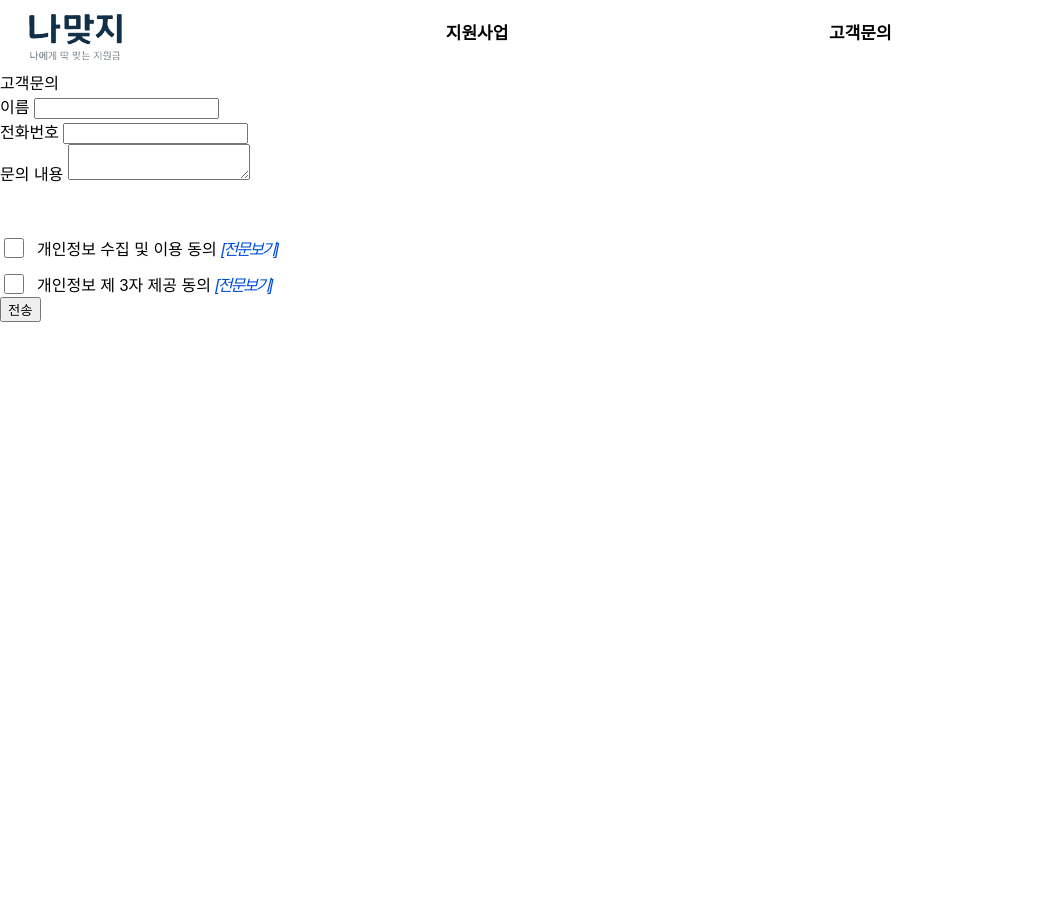
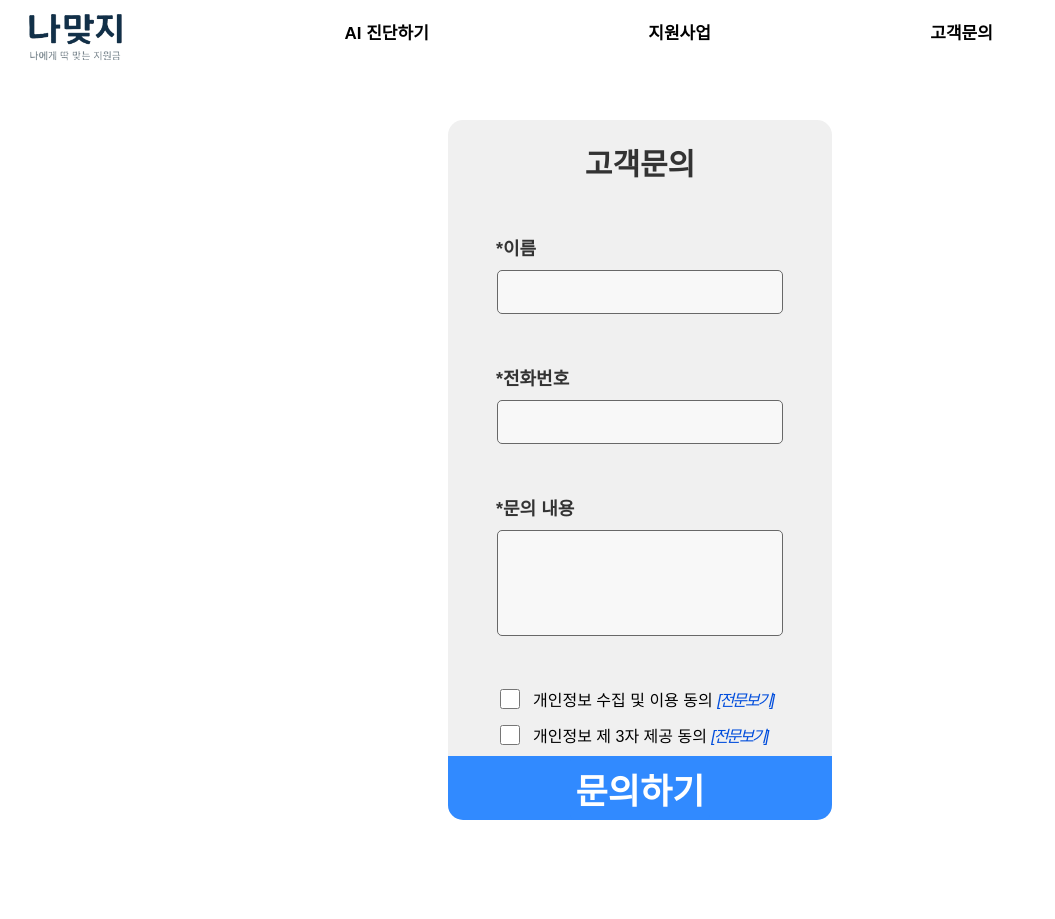
Before and after one commit to System-out-gyuil/PO_Web, a Django app: page /counsel/inquiry/ in a window 1280 px wide. Shown: the whole page, without its empty margins (0-1055 px from the left). Before the commit the page ends 322 px from the top, so only its background shows below. Run offline with Django 5.2, Linux system fonts and the light colour scheme.

Commit message:
add inquiry

```diff
--- a/counsel/views.py
+++ b/counsel/views.py
@@ -1,6 +1,6 @@
 from django.views import View
 from django.http import JsonResponse
-from .models import Counsel
+from .models import Counsel, Inquiry
 from django.shortcuts import render
 
 class CounselFormView(View):
@@ -43,7 +43,18 @@ class InquiryView(View):
         name = request.POST.get("name", "")
         phone = request.POST.get("phone", "")
         inquiry = request.POST.get("inquiry", "")
+        consent = request.POST.get("consent") == "on"
+        consent2 = request.POST.get("consent2") == "on"
 
-        print(name, phone, inquiry)
+
+        Inquiry.objects.create(
+            name=name,
+            phone=phone,
+            inquiry=inquiry,
+            consent=consent,
+            consent2=consent2
+        )
+
+        print(name, phone, inquiry, consent, consent2)
 
         return render(request, 'counsel/thank_you.html')
--- /dev/null
+++ b/static/counsel/inquiry.css
@@ -0,0 +1,100 @@
+.inquiry-container {
+  margin: 0 auto;
+  width: 30%;
+  height: 700px;
+  background-color: #f0f0f0;
+  /* background-color: #4294ff; */
+  margin-top: 50px;
+  border-radius: 15px;
+  display: flex;
+  justify-content: center;
+  align-items: center;
+  flex-direction: column;
+  font-family: "Nanum Barun Gothic", sans-serif;
+  font-size: 16px;
+  font-weight: 500;
+}
+
+.inquiry-wrapper {
+  width: 75%;
+  height: 100%;
+}
+
+.inquiry-title {
+  margin-top: 20px;
+  font-size: 30px;
+  font-weight: 700;
+  color: #333;
+  text-align: center;
+}
+
+
+.inquiry-form-item {
+  display: flex;
+  flex-direction: column;
+  align-items: flex-start;
+  justify-content: space-around;
+  margin-top: 50px;
+  font-size: 18px;
+  font-weight: 600;
+  color: #333;
+  font-family: 'Nanum Barun Gothic', sans-serif;
+}
+
+label {
+  margin-right: 20px;
+
+}
+
+.inquiry-form-item input {
+  width: 97%;
+  height: 40px;
+  border-radius: 5px;
+  border: 1px solid #686868;
+  background-color: #f8f8f8;
+  margin: 0 auto;
+  margin-top: 10px;
+  font-family: 'Nanum Barun Gothic', sans-serif;
+  font-size: 18px;
+  font-weight: 600;
+  color: #333;
+
+}
+
+textarea {
+  width: 97%;
+  height: 100px;
+  border-radius: 5px;
+  border: 1px solid #686868;
+  background-color: #f8f8f8;
+  margin: 0 auto;
+  margin-top: 10px;
+  resize: none;
+  font-family: 'Nanum Barun Gothic', sans-serif;
+  font-size: 18px;
+  font-weight: 600;
+  color: #333;
+}
+
+.inquiry-form-btn-wrap {
+  display: flex;
+  justify-content: center;
+  width: 100%;
+  height: 70px;
+  background-color: #318aff;
+  margin-top: auto;
+  border-bottom-left-radius: 15px;
+  border-bottom-right-radius: 15px;
+  cursor: pointer;
+}
+
+.inquiry-form-btn {
+  background-color: #318aff;
+  color: #fff;
+  border: none;
+  border-radius: 5px;
+  cursor: pointer;
+  font-size: 35px;
+  font-weight: 600;
+  font-family: 'Nanum Barun Gothic', sans-serif;
+}
--- a/templates/base/top_nav.html
+++ b/templates/base/top_nav.html
@@ -4,9 +4,9 @@
   </div>
   <div class="namatji-top-nav-buttons-box">
     <div class="namatji-top-nav-buttons">
+      <a class="main-button" onclick="location.href='/search/'">AI 진단하기</a>
       <a class="main-button" onclick="location.href='/board/'">지원사업</a>
-      {% comment %} <a class="main-button" onclick="location.href='/board/'">정책자금</a> {% endcomment %}
-      <a class="main-button" onclick="location.href='/inquiry/'">고객문의</a>
+      <a class="main-button" onclick="location.href='/counsel/inquiry/'">고객문의</a>
     </div>
   </div>
 </div>
--- a/templates/counsel/inquiry.html
+++ b/templates/counsel/inquiry.html
@@ -5,27 +5,28 @@
   <meta name="viewport" content="width=device-width, initial-scale=1.0">
   {% load static %}
   <link rel="stylesheet" href="{% static 'base/base.css' %}">
-  <link rel="stylesheet" href="{% static 'main/inquiry.css' %}">
+  <link rel="stylesheet" href="{% static 'counsel/inquiry.css' %}">
   <title>고객문의</title>
 </head>
 <body>
   {% include 'base/top_nav.html' %}
+  <form action="{% url 'inquiry' %}" method="post">
+  {% csrf_token %}
   <div class="inquiry-container">
-    <div class="inquiry-title">고객문의</div>
-    <div class="inquiry-form">
-      <form action="{% url 'inquiry' %}" method="post">
-        {% csrf_token %}
+    <div class="inquiry-wrapper">
+      <div class="inquiry-title">고객문의</div>
+      <div class="inquiry-form">
         <div class="inquiry-form-item">
-          <label for="name">이름</label>
-          <input type="text" id="name" name="name">
+          <label for="name" class="inquiry-from-text">*이름</label>
+          <input type="text" id="name" name="name" class="inquiry-from-input">
         </div>
         <div class="inquiry-form-item">
-          <label for="phone">전화번호</label>
-          <input type="text" id="phone" name="phone">
+          <label for="phone" class="inquiry-from-text">*전화번호</label>
+          <input type="text" id="phone" name="phone" class="inquiry-from-input">
         </div>
         <div class="inquiry-form-item">
-          <label for="inquiry">문의 내용</label>
-          <textarea id="inquiry" name="inquiry"></textarea>
+          <label for="inquiry" class="inquiry-from-text">*문의 내용</label>
+          <textarea id="inquiry" name="inquiry" class="inquiry-from-textarea"></textarea>
         </div>
         <div class="personal-info-wrap">
           <div class="info-check-box">
@@ -37,9 +38,12 @@
             <div class="personal-info-title">개인정보 제 3자 제공 동의 <span class="personal-info-title-text" onclick="window.location.href='{% url 'personal_info' %}'">[전문보기]</span></div>
           </div>
         </div>
-        <button type="submit">전송</button>
-      </form>
+      </div>
+    </div>
+    <div class="inquiry-form-btn-wrap">
+      <button type="submit" class="inquiry-form-btn">문의하기</button>
     </div>
   </div>
+</form>
 </body>
 </html>
```
Also changed, not shown: counsel/models.py (+11 -0 lines), counsel/migrations/0004_inquiry.py (added).
